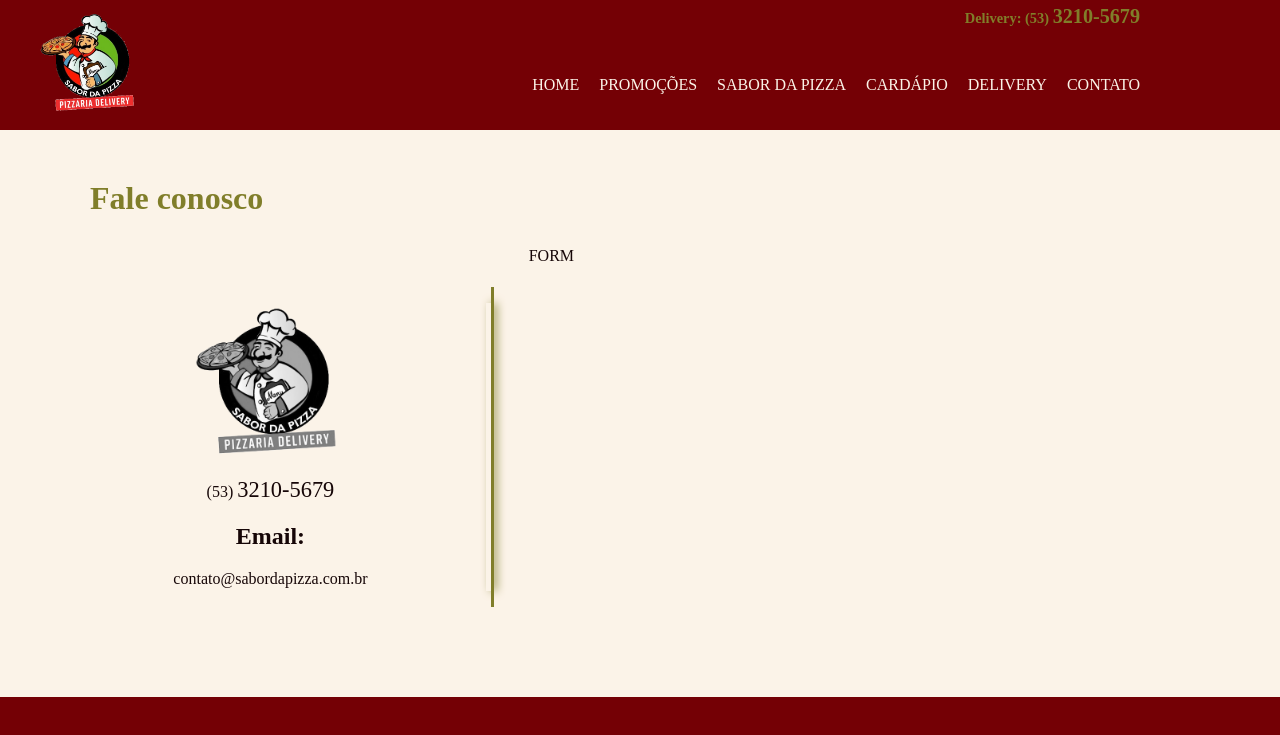
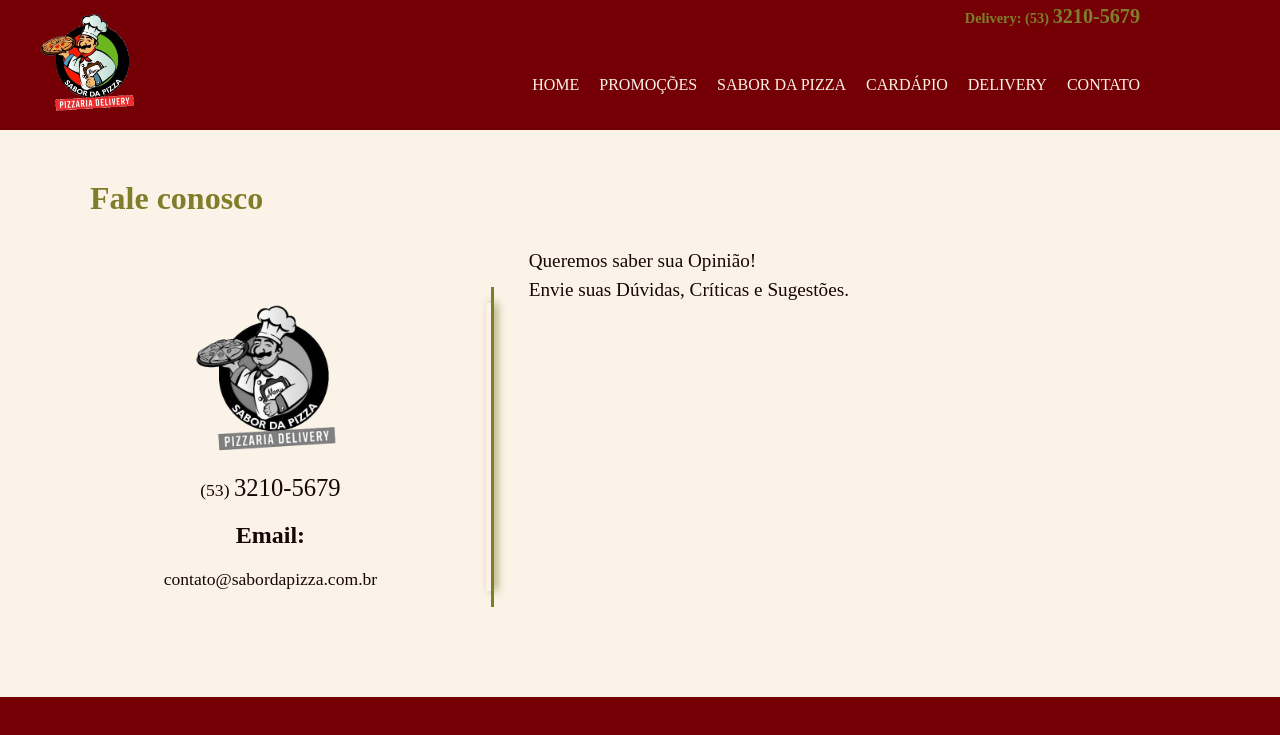
Before and after one commit to Michel4lves/sabordapizza, a React (Create React App) app: page /contact in a window 1280 px wide. Shown: the top 735 px of the page. Built offline with nearby package versions, Linux system fonts and the light colour scheme.

Commit message:
input begin

```diff
--- /dev/null
+++ b/src/components/forms/ContactForm.jsx
@@ -0,0 +1,9 @@
+const ContactForm = () => {
+    return (
+        <form>
+
+        </form>
+    )
+}
+
+export default ContactForm
--- a/src/pages/Contact.jsx
+++ b/src/pages/Contact.jsx
@@ -1,4 +1,5 @@
 import Container from "../components/container/Container";
+import ContactForm from "../components/forms/ContactForm";
 
 import logoGray from "../img/logo-gray.png"
 
@@ -18,7 +19,11 @@
                     </div>
                     <span className="bar"></span>
                     <div className="contact-form">
-                        <p>FORM</p>
+                        <p>
+                            Queremos saber sua Opinião!<br/>
+                            Envie suas Dúvidas, Críticas e Sugestões.
+                        </p>
+                        <ContactForm />
                     </div>
                 </div>
             </Container>
--- a/src/sass/pages/Contact.sass
+++ b/src/sass/pages/Contact.sass
@@ -24,7 +24,7 @@
             width: 150px
 
         p
-            font-size: 1em
+            font-size: 1.1em
 
             span
                 font-size: 1.4em
@@ -51,3 +51,7 @@
         width: 60%
         height: 100%
         padding: 20px
+
+        p
+            font-size: 1.2em
+            line-height: 1.5em
```
Also changed, not shown: src/components/inputs/TextInput.jsx (added, +15 -0 lines), src/sass/components/forms/ContactForm.sass (added).
